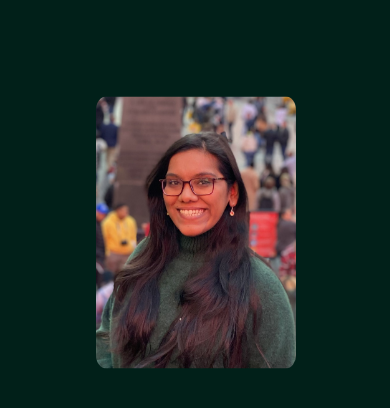
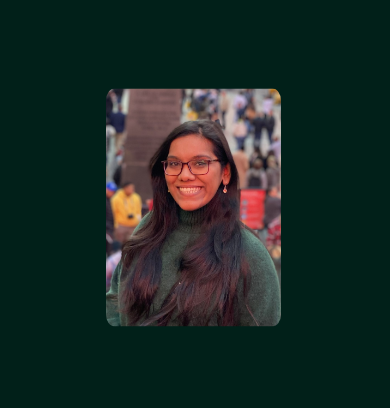
Before and after one commit to sabaruheejagirdar/myPortfolio, a plain HTML site: page index.html in a window 390 px wide. Shown: the top 408 px of the page. Drawn offline with Linux system fonts and the light colour scheme.

Commit message:
Picture CSS updated

```diff
--- a/index.css
+++ b/index.css
@@ -630,15 +630,15 @@ body:not(.user-is-tabbing) a:focus {
 @media(max-width: 650px){
     .about__photo-container{
       top: 28%;
-      right: calc(55% - 120px);
+      right: calc(55% - 105px);
       /* right: calc(55% - 100px); */
       width: 200px;
     }
 }
 @media(max-width: 500px){
     .about__photo-container{
-        /* top: 23%; */
-        width: 200px;
+        top: 25%;
+        width: 175px;
     }
 }
 
```
